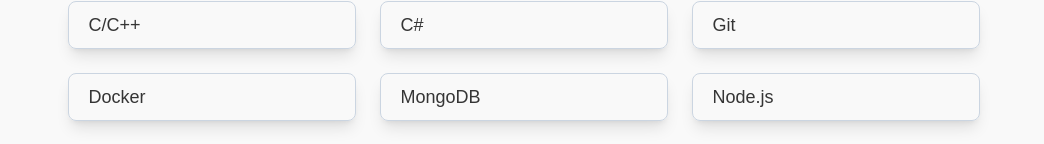
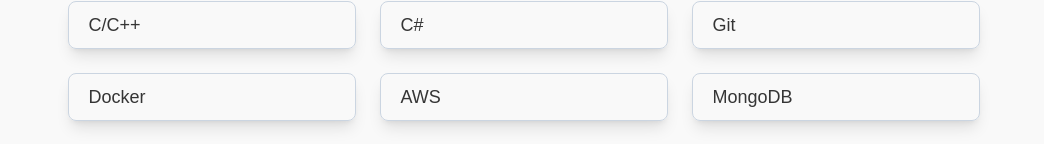
Before and after one commit to jcstlo/personal-site, a React (Vite) app: page /about in a window 1280 px wide. Shown: the part 777-921 px from the top of the page, without its empty margins (109-1153 px from the left). Built offline with nearby package versions, Linux system fonts and the light colour scheme; a web font is replaced by a local one.

Commit message:
Add AWS to skills

```diff
--- a/src/Skills.js
+++ b/src/Skills.js
@@ -9,6 +9,7 @@
     "C#",
     "Git",
     "Docker",
+    "AWS",
     "MongoDB",
     "Node.js",
     "Express.js",
```
